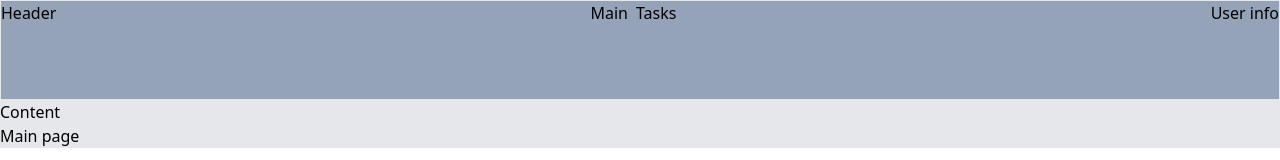
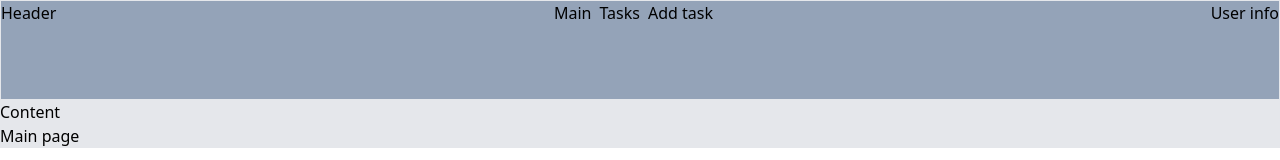
Before and after one commit to MXholod/Task-tracker-with-chat, a React (Create React App) app: page / in a window 1280 px wide. Shown: the top 160 px of the page. Built offline with nearby package versions, Linux system fonts and the light colour scheme.

Commit message:
The page component for adding tasks has been added to the routes

```diff
--- a/src/components/Content.tsx
+++ b/src/components/Content.tsx
@@ -1,4 +1,5 @@
 import {  Route, Routes } from 'react-router-dom';
+import { AddTask } from '../pages/AddTask';
 import { Main } from './../pages/Main';
 import { Tasks } from './../pages/Tasks';
 
@@ -8,6 +9,7 @@ export const Content:React.FunctionComponent = ()=>{
         <Routes>
             <Route path={ '/' } element={ <Main />} />
             <Route path={ '/tasks' } element={ <Tasks />} />
+            <Route path={ '/add-task' } element={ <AddTask />} />
         </Routes>
     </main>)
 }
--- a/src/components/Navigation.tsx
+++ b/src/components/Navigation.tsx
@@ -6,10 +6,13 @@ export const Navigation:React.FunctionComponent = ()=>{
         <nav>
             <ul className='flex'>
                 <li className='pr-2'>
-                <NavLink to='/'>Main</NavLink>
+                    <NavLink to='/'>Main</NavLink>
+                </li>
+                <li className='pr-2'>
+                    <NavLink to='/tasks'>Tasks</NavLink>
                 </li>
                 <li>
-                <NavLink to='/tasks'>Tasks</NavLink>
+                    <NavLink to='/add-task'>Add task</NavLink>
                 </li>
             </ul>
         </nav>
```
